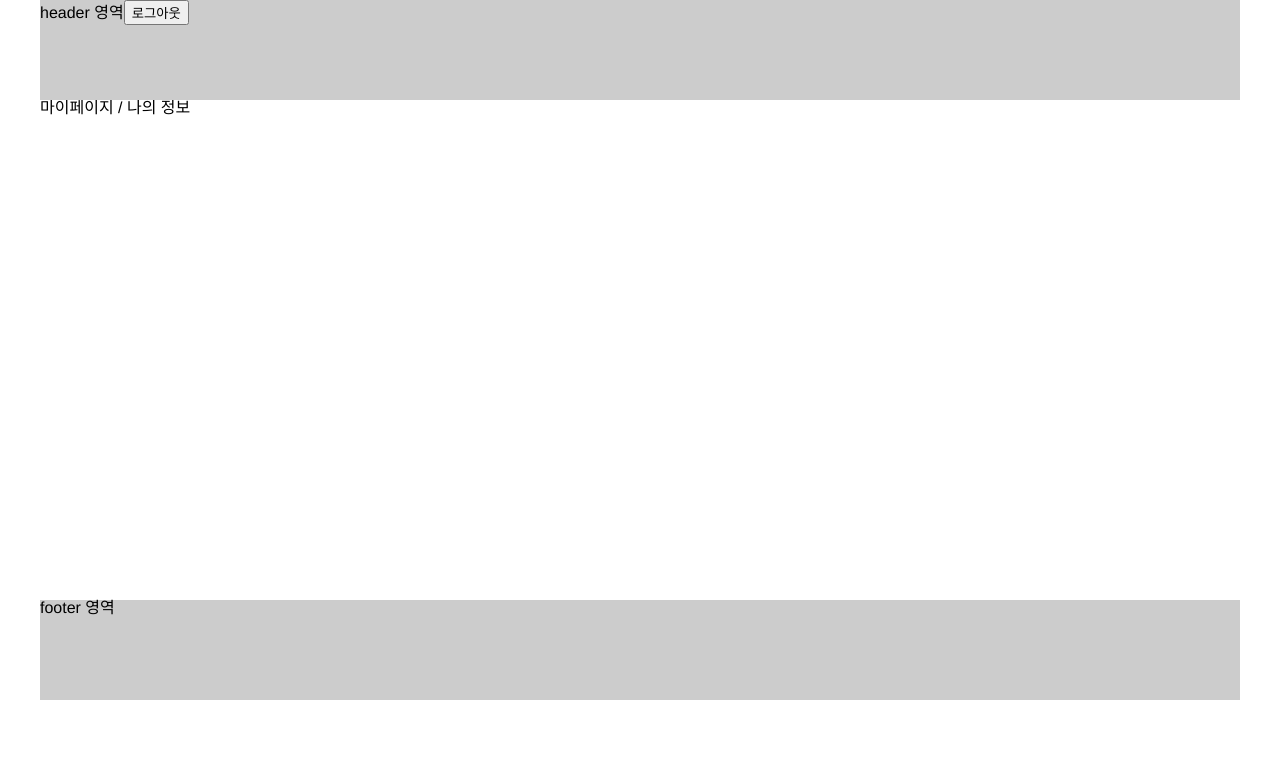
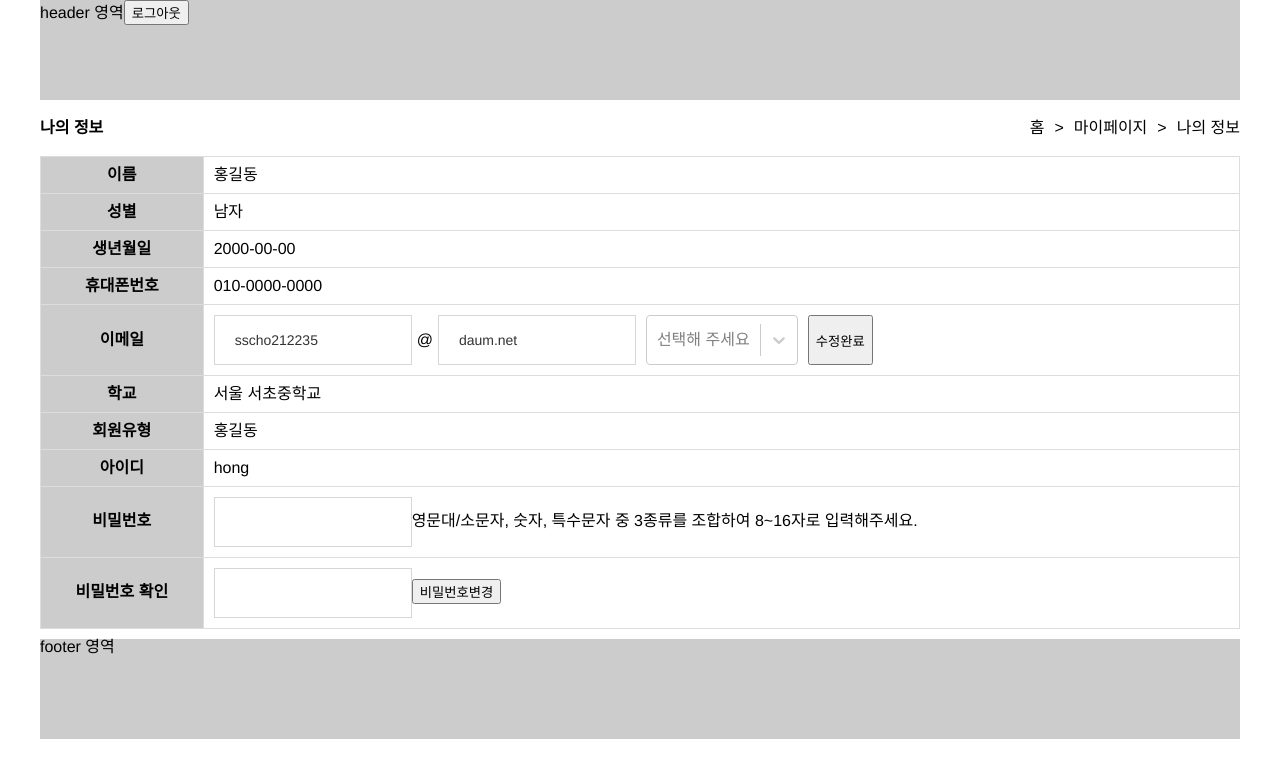
Before and after one commit to kyung-doo/kice, a React (Create React App) app: page /mypage/my-info in a window 1280 px wide. Shown: the top 778 px of the page. Built offline with nearby package versions, Linux system fonts and the light colour scheme; sample sign-in values are in the browser's storage.

Commit message:
myinfo - validation 추가

```diff
--- a/src/GlobalStyle.tsx
+++ b/src/GlobalStyle.tsx
@@ -222,6 +222,8 @@ const GlobalStyle = createGlobalStyle`
    .align-right{text-align:right}
    .align-center{text-align:center}
    .hidden{display:none}
+   .flex{display: flex}
+   .flex-align{display: flex; align-items: center;}
    .flex-center{display: flex;align-items: center;justify-content: center}
    .flex-between{display: flex;align-items: center;justify-content: space-between;}
    .flex-end{display: flex;align-items: center;justify-content: flex-end;}
--- a/src/components/Textbox.tsx
+++ b/src/components/Textbox.tsx
@@ -1,4 +1,4 @@
-import { FC, HTMLProps, ChangeEvent } from "react";
+import { FC, HTMLProps, ChangeEvent, forwardRef } from "react";
 import styled from "styled-components";
 
 
@@ -15,7 +15,6 @@ export interface Props extends HTMLProps<HTMLInputElement> {
     * 텍스트 입력시
     */
    onChange ?: (e: ChangeEvent<HTMLInputElement>) => void;
-
 }
 
 /**
--- a/src/pages/Testpage.tsx
+++ b/src/pages/Testpage.tsx
@@ -177,7 +177,6 @@ const Testpage: FC = () => {
          onChange={(e:ChangeEvent<HTMLTextAreaElement>) => setTextval(e.target.value) }
          h={'100px'}/>
 
-
          {schduleData &&
             <Scheduler
                scheduleData={schduleData}
--- a/src/pages/mypage/MyInfo.tsx
+++ b/src/pages/mypage/MyInfo.tsx
@@ -1,14 +1,168 @@
-import { FC, useCallback, useEffect, useState } from "react";
+import { FC, useRef, useEffect, useState } from "react";
 import styled from 'styled-components';
 import withLayout from "../../layout/withLayout";
+import ContentsTitle from "../../components/ContentsTitle";
+import Textbox from "../../components/Textbox";
+import Select from "../../components/Select";
+import Button from "../../components/Button";
 
+const selectEmail = [
+   { label: 'naver.com', value:'N'},
+   { label: 'gmail.com', value:'G'},
+   { label: 'nate.com', value:'N'},
+   { label: 'daum.net', value:'D'},
+   { label: '직접입력', value:'I'},
+]
 
+const info = {
+   이름 :'홍길동',
+   성별 :'남자',
+   생년월일 :'2000-00-00',
+   휴대폰번호 :'010-0000-0000',
+   이메일아이디 : 'sscho212235',
+   이메일주소 : 'daum.net',
+   학교:'서울 서초중학교',
+   회원유형 :'홍길동',
+   아이디 :'hong',
+}
 
 const MyInfo: FC = () => {
+   const [userData, setUserData] = useState<any>(info);
+
+   // 이메일 input
+   const [emailId, setEmailId] = useState<string>(userData.이메일아이디);
+   const [emailAdress, setEmailAdress] = useState<string>(userData.이메일주소);
+
+   // 이메일 select
+   const [selectOps,setSelectOps] = useState<any>();
+
+   // 비밀번호
+   const [pw, setPw] = useState<string>('');
+   const [checkPw, setCheckPw] = useState<string>('');
+
+   // const emailRef = useRef<HTMLInputElement>(null);
+
+   // 직접입력 선택시 input 활성화
+   useEffect(()=>{
+      if(selectOps){
+         if(selectOps?.value == 'I') {
+            setEmailAdress('');
+            // emailRef.current?.focus();
+            return;
+         }
+         setEmailAdress(selectOps?.label);
+      }
+   },[selectOps])
+
+   const regexPW = () => {
+
+      // 영문 대/소문자, 숫자, 특수문자 중 3종류를 조합하여 8~16자 정규식
+      const regex = /^(?=.*[a-zA-Z])(?=.*\d)(?=.*[@$!%*?&])[A-Za-z\d@$!%*?&]{8,16}$/;
+
+      if( regex.test(pw)) return true;
+      else                return false;
+
+   }
 
    return (
       <Styled.MyInfo>
-         마이페이지 / 나의 정보
+         <ContentsTitle depth1={'마이페이지'} depth2={'나의 정보'} />
+         <div>
+            <table className="mb10">
+               <colgroup>
+                  <col />
+                  <col />
+                  <col />
+                  <col />
+                  <col />
+               </colgroup>
+               <tbody>
+                  <tr>
+                     <th>이름</th>
+                     <td>{userData.이름}</td>
+                  </tr>
+                  <tr>
+                     <th>성별</th>
+                     <td>{userData.성별}</td>
+                  </tr>
+                  <tr>
+                     <th>생년월일</th>
+                     <td>{userData.생년월일}</td>
+                  </tr>
+                  <tr>
+                     <th>휴대폰번호</th>
+                     <td>{userData.휴대폰번호}</td>
+                  </tr>
+                  <tr>
+                     <th>이메일</th>
+                     <td className="flex">
+                          <Textbox
+                          value={emailId}
+                          onChange={(e)=>setEmailId(e.target.value)}
+                          />
+                          <span style={{ alignSelf: 'center'}} className='ml5 mr5'>@</span>
+                          <Textbox
+                          value={emailAdress}
+                          onChange={(e)=>setEmailAdress(e.target.value)}
+                          readOnly={selectOps?.value !== 'I'}
+                          className='mr10'
+                        //   ref={emailRef}
+                          />
+                          <Select
+                          options={selectEmail}
+                          placeholder='선택해 주세요'
+                          onChange={setSelectOps}
+                          className='mr10'
+                          />
+                          <Button>수정완료</Button>
+                     </td>
+                  </tr>
+                  <tr>
+                     <th>학교</th>
+                     <td>{userData.학교}</td>
+                  </tr>
+                  <tr>
+                     <th>회원유형</th>
+                     <td>{userData.회원유형}</td>
+                  </tr>
+                  <tr>
+                     <th>아이디</th>
+                     <td>{userData.아이디}</td>
+                  </tr>
+                  <tr>
+                     <th>비밀번호</th>
+                     <td>
+                        <Textbox
+                           value={pw}
+                           onChange={(e)=>setPw(e.target.value)}
+                        />
+                        영문대/소문자, 숫자, 특수문자 중 3종류를 조합하여 8~16자로 입력해주세요.
+                        {
+                           pw.length > 0 && (regexPW() ? <div style={{ color: 'green' }}>사용할 수 있는 비밀번호입니다.</div> : <div style={{ color: 'red' }}>비밀번호를 다시 확인해주세요.</div>)
+                        }
+                     </td>
+                  </tr>
+                  <tr>
+                     <th>비밀번호 확인</th>
+                     <td>
+                        <Textbox
+                           value={checkPw}
+                           onChange={(e)=>setCheckPw(e.target.value)}
+                        />
+                        <Button>비밀번호변경</Button>
+                        {
+                           checkPw.length > 0 && (
+                              pw == checkPw
+                              ? <div style={{ color: 'green' }}>비밀번호가 일치합니다.</div>
+                              : <div style={{ color: 'red' }}>비밀번호가 일치하지 않습니다.</div>
+                           )
+                        }
+                        <div></div>
+                     </td>
+                  </tr>
+               </tbody>
+            </table>
+         </div>
       </Styled.MyInfo>
    );
 }
```
